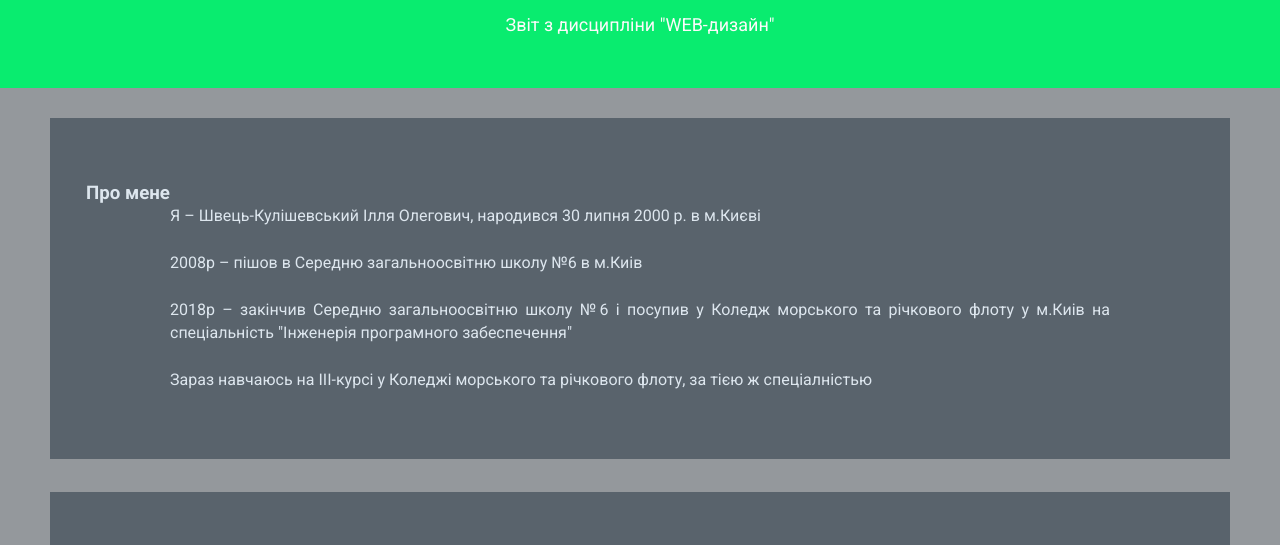
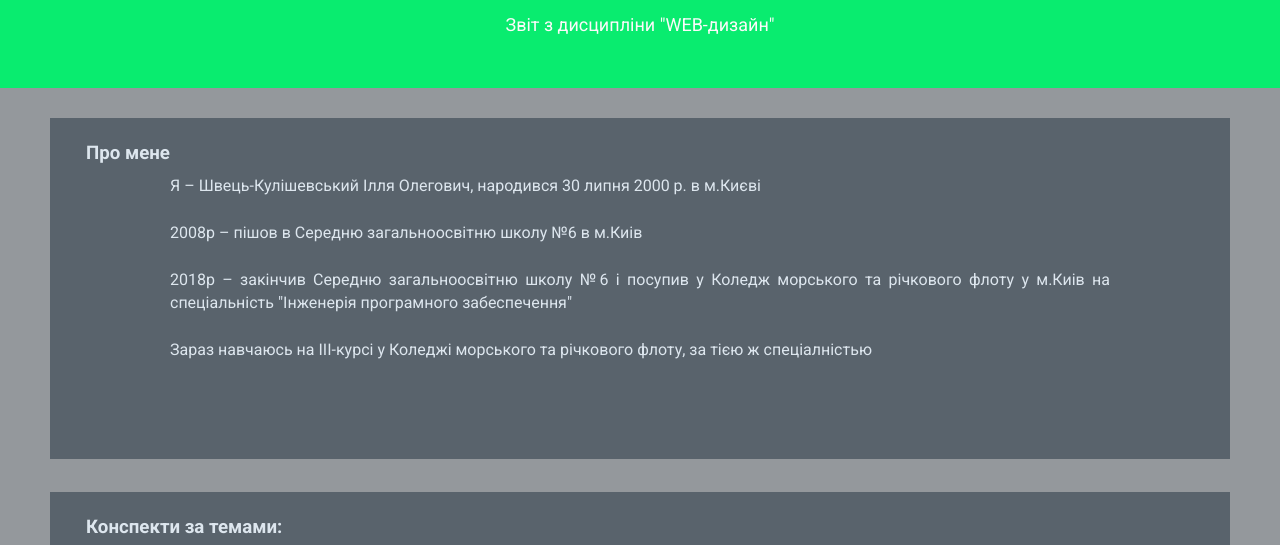
Before and after one commit to Fazdeck/web-lessons, a plain HTML site: page index.html in a window 1280 px wide. Shown: the part 238-783 px from the top of the page. Drawn offline with Linux system fonts and the light colour scheme.

Commit message:
Update main.css

```diff
--- a/css/main.css
+++ b/css/main.css
@@ -65,7 +65,8 @@
 
 .article_title {
   margin-left: -84px;
-  margin-top: 20px;
+  margin-top: -20px;
+  margin-bottom: 10px;
 }
 
 .article_text {
```
